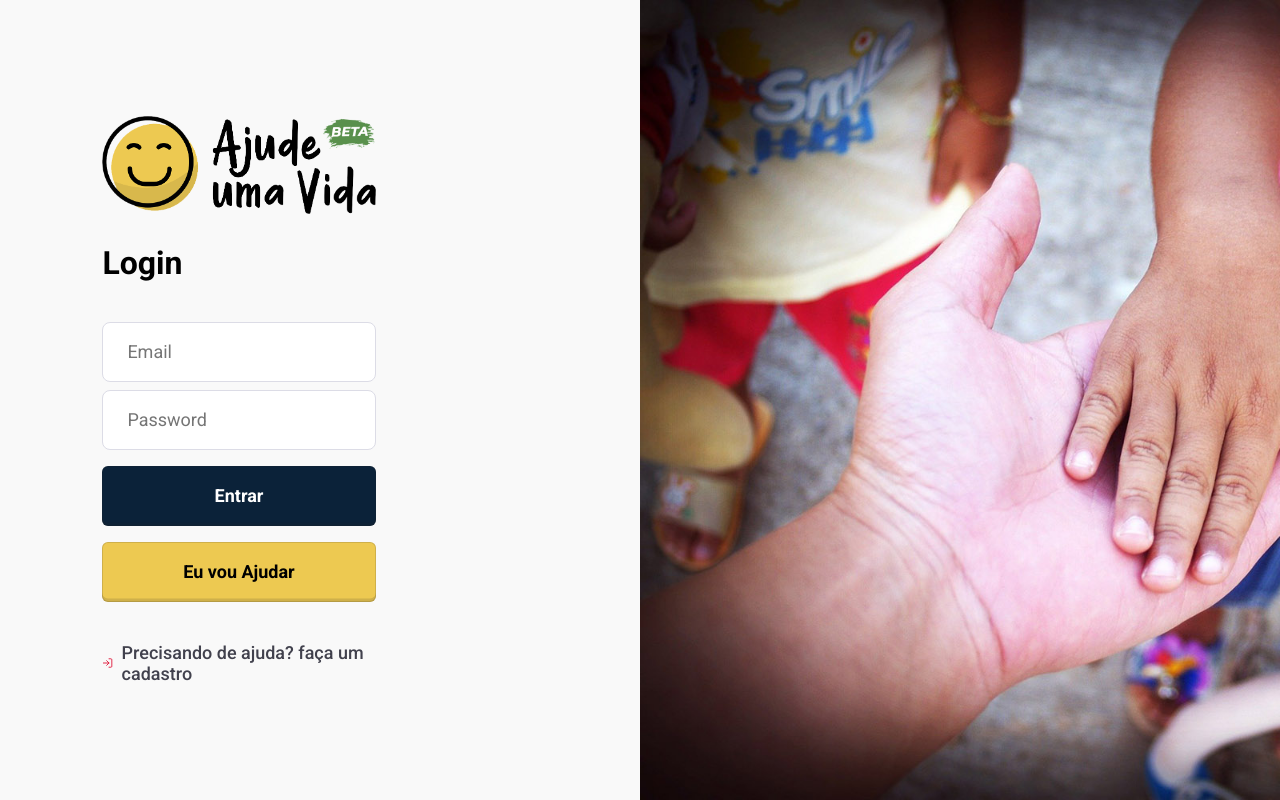
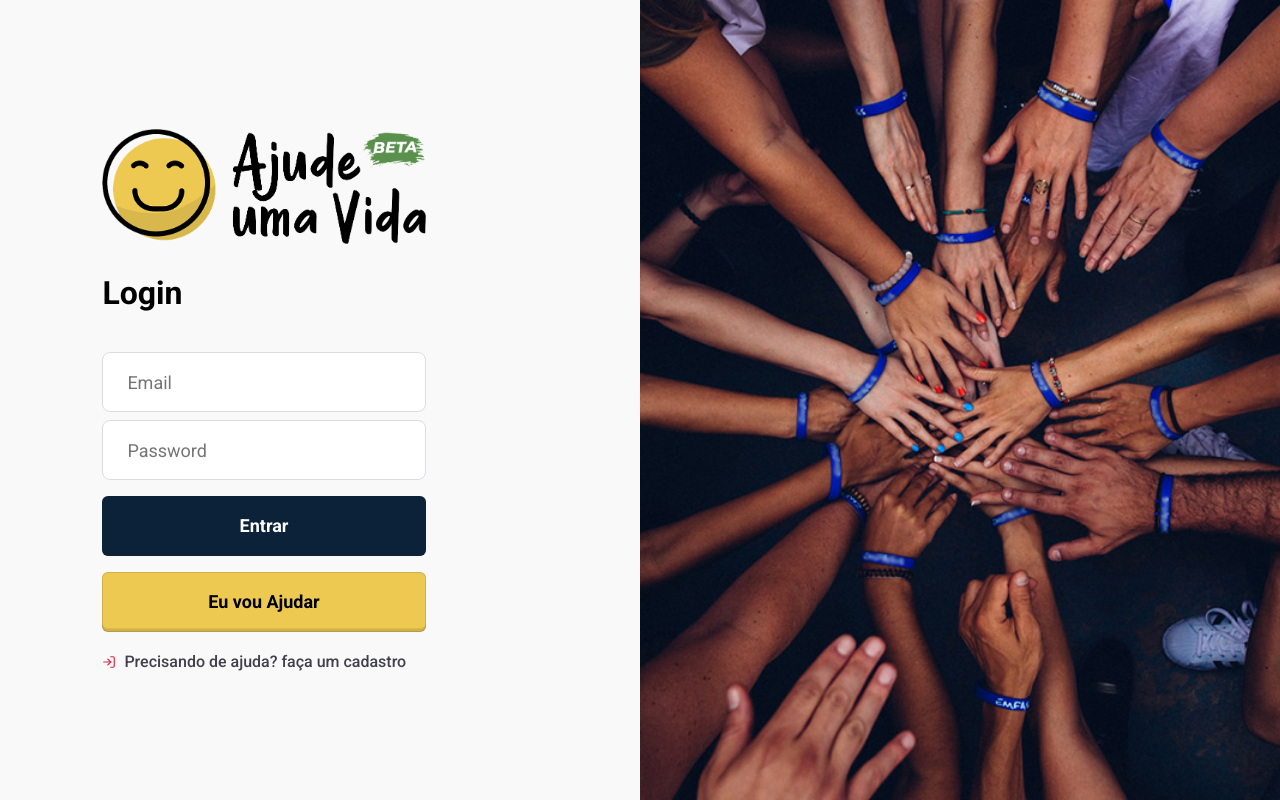
Before and after one commit to herbertamaro2/ajudeumavida-frontend, a React (Create React App) app: page /login in a window 1280 px wide. Built offline with nearby package versions, Linux system fonts and the light colour scheme; no server answers; what google-maps-react would draw is missing.

Commit message:
Alterações Layout

```diff
--- a/src/global.css
+++ b/src/global.css
@@ -137,6 +137,7 @@ a.is-active {
 .box-img-home{
     background: url("../src/assets/homeimg.jpg");
     background-size:cover;
+    background-position: center;
     width: 50%;
     height: 100%;
     overflow: hidden;
@@ -275,8 +276,17 @@ a.is-active {
 
 }
 
-
 a.button.btn-yellow {
     background: #edc951;
     color: #000;
 }
+
+.index-container .text h1 {
+    margin-bottom: 10px;
+}
+
+.index-container .text h3{
+    text-align: center;
+    font-weight: normal;
+    margin-bottom: 35px;
+}
--- a/src/pages/Home/index.js
+++ b/src/pages/Home/index.js
@@ -139,7 +139,10 @@ export class Home extends Component {
                     </ul>
                 </div>*/}
                 <div class="text">
-                    <h1>Faça sua parte ajudando quem a precisa, seja com apoio emocional, ou algo material.</h1>
+                    <h1>Escolha uma opção abaixo, e entre em contato com a pessoa que você quer ajudar</h1>
+                    <h3>Faça sua parte ajudando a quem precisa, doe seu tempo, seja com apoio emocional, doações materiais, alimentos etc...<br />
+                        O mundo está passando por momentos dificeis, se cada um fazer sua parte, passaremos dessa, de uma forma mais tranquila.
+                        </h3>
                 </div>
                     <ul className="info info-texto">
 
--- a/src/pages/Logon/styles.css
+++ b/src/pages/Logon/styles.css
@@ -10,8 +10,13 @@
 
 .logon-container section.form{
     width: 100%;
-    max-width: 350px;
+    max-width: 400px;
     margin-right: 30px;
+    overflow: initial;
+}
+.logon-container a.back-link {
+    margin-top: 20px;
+    font-size: 16px;
 }
 @media(min-width: 768px){
     .logon-container section.form{
```
Also changed, not shown: src/assets/homeimg.jpg.
